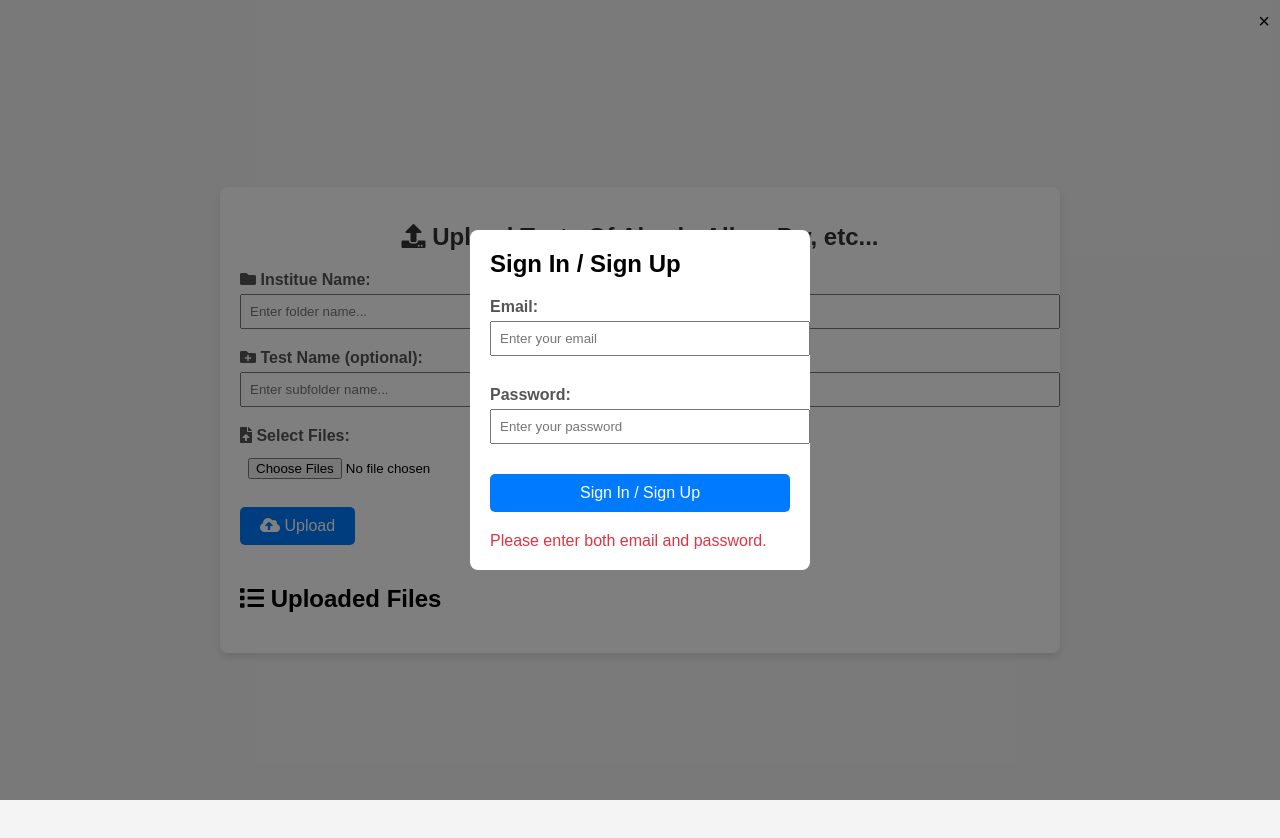
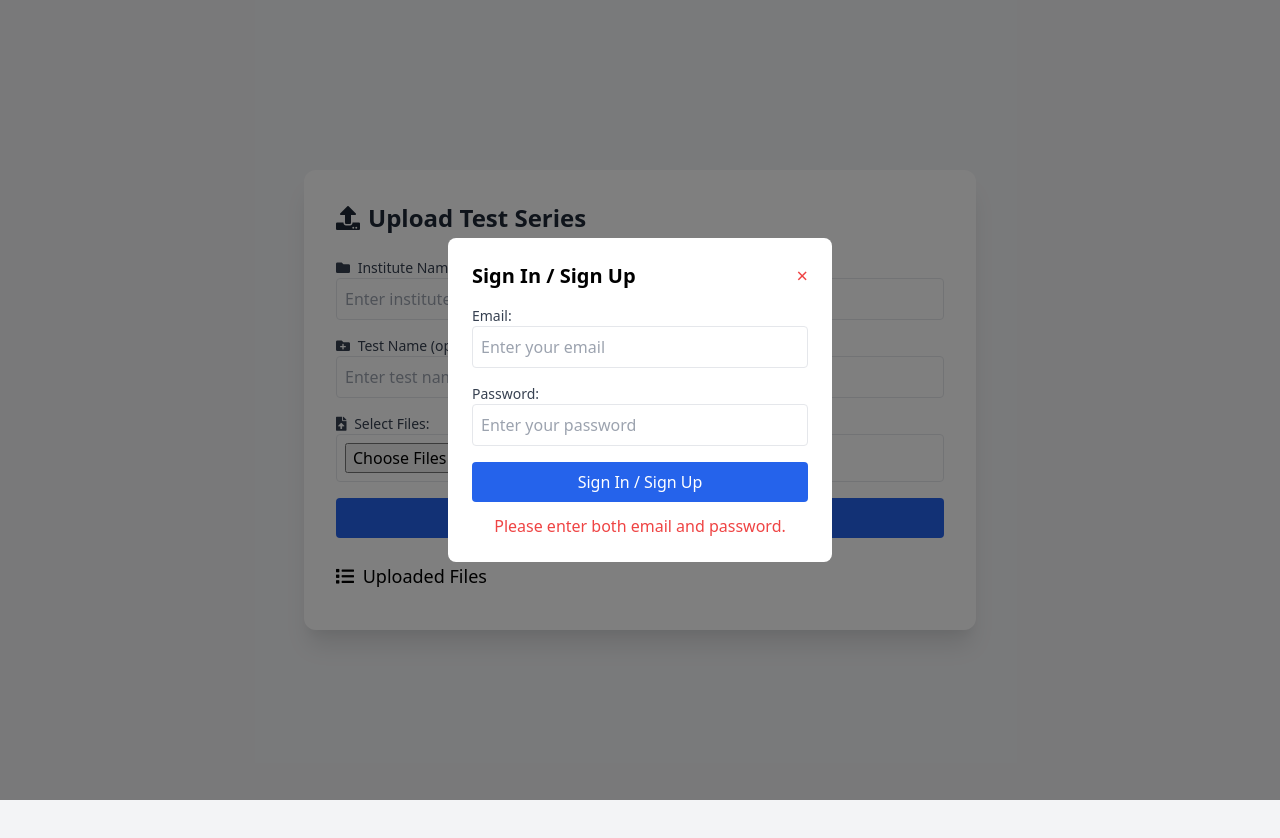
Before and after one commit to itzme-challa/NEET-TESTS, a plain HTML site: page admin.html in a window 1280 px wide. Both pictures are taken after a click on the button "Sign In / Sign Up". After the commit the page ends 800 px from the top, so only its background shows below. Drawn offline with nearby package versions, Linux system fonts and the light colour scheme; no server answers.

Commit message:
Update admin.html

```diff
--- a/admin.html
+++ b/admin.html
@@ -1,230 +1,69 @@
-<!DOCTYPE html>
+ <!DOCTYPE html>
 <html lang="en">
 <head>
     <meta charset="UTF-8">
     <meta name="viewport" content="width=device-width, initial-scale=1.0">
-    <title>Firebase Multi-File Upload with Authentication</title>
+    <title>Admin File Upload</title>
+    <link href="https://cdn.jsdelivr.net/npm/tailwindcss@2.2.19/dist/tailwind.min.css" rel="stylesheet">
     <link rel="stylesheet" href="https://cdnjs.cloudflare.com/ajax/libs/font-awesome/5.15.4/css/all.min.css">
-    <style>
-        body {
-            font-family: Arial, sans-serif;
-            background-color: #f4f4f4;
-            margin: 0;
-            padding: 20px;
-            display: flex;
-            justify-content: center;
-            align-items: center;
-            height: 100vh;
-        }
-        .container {
-            background: #ffffff;
-            border-radius: 8px;
-            box-shadow: 0 4px 8px rgba(0, 0, 0, 0.1);
-            padding: 20px;
-            max-width: 800px;
-            width: 100%;
-        }
-        h1 {
-            font-size: 24px;
-            color: #333;
-            margin-bottom: 20px;
-            text-align: center;
-        }
-        .input-group {
-            margin-bottom: 20px;
-        }
-        .input-group label {
-            display: block;
-            margin-bottom: 5px;
-            font-weight: bold;
-            color: #555;
-        }
-        .input-group input[type="text"],
-        .input-group input[type="file"] {
-            display: block;
-            width: 100%;
-            padding: 8px;
-            margin-bottom: 10px;
-        }
-        .btn {
-            display: inline-block;
-            padding: 10px 20px;
-            font-size: 16px;
-            color: #ffffff;
-            background-color: #007bff;
-            border: none;
-            border-radius: 5px;
-            cursor: pointer;
-            text-align: center;
-            text-decoration: none;
-        }
-        .btn:hover {
-            background-color: #0056b3;
-        }
-        .status {
-            margin-top: 20px;
-            font-size: 16px;
-            color: #333;
-        }
-        .status.success {
-            color: #28a745;
-        }
-        .status.error {
-            color: #dc3545;
-        }
-        .file-list {
-            margin-top: 20px;
-        }
-        .file-item {
-            display: flex;
-            justify-content: space-between;
-            align-items: center;
-            margin-bottom: 10px;
-            padding: 10px;
-            border: 1px solid #ddd;
-            border-radius: 5px;
-            background-color: #f9f9f9;
-        }
-        .file-item a {
-            color: #007bff;
-            text-decoration: none;
-            font-size: 16px;
-        }
-        .file-item a:hover {
-            text-decoration: underline;
-        }
-        .progress-bar-container {
-            margin-top: 10px;
-            width: 100%;
-            background-color: #f3f3f3;
-            border-radius: 5px;
-            overflow: hidden;
-            position: relative;
-        }
-        .progress-bar {
-            height: 20px;
-            background-color: #007bff;
-            width: 0;
-            text-align: center;
-            color: #fff;
-            line-height: 20px;
-            position: absolute;
-            left: 0;
-            top: 0;
-            border-radius: 5px;
-        }
-        .progress-text {
-            position: absolute;
-            width: 100%;
-            text-align: center;
-            line-height: 20px;
-        }
-        .modal {
-            display: none;
-            position: fixed;
-            top: 0;
-            left: 0;
-            width: 100%;
-            height: 100%;
-            background: rgba(0, 0, 0, 0.5);
-            justify-content: center;
-            align-items: center;
-        }
-        .modal-content {
-            background: #fff;
-            padding: 20px;
-            border-radius: 8px;
-            width: 300px;
-        }
-        .modal-content h2 {
-            margin-top: 0;
-        }
-        .modal-content input {
-            width: 100%;
-            padding: 8px;
-            margin-bottom: 10px;
-        }
-        .modal-content button {
-            width: 100%;
-            padding: 10px;
-            font-size: 16px;
-            color: #fff;
-            background-color: #007bff;
-            border: none;
-            border-radius: 5px;
-            cursor: pointer;
-        }
-        .modal-content button:hover {
-            background-color: #0056b3;
-        }
-        .modal-content .close {
-            position: absolute;
-            top: 10px;
-            right: 10px;
-            font-size: 20px;
-            cursor: pointer;
-        }
-        .account-info {
-            margin-bottom: 20px;
-            font-size: 16px;
-            color: #333;
-        }
-        .file-list {
-            margin-top: 20px;
-            max-height: 400px;
-            overflow-y: auto;
-        }
-        .file-item {
-            background: #ffffff;
-            border: 1px solid #ddd;
-            border-radius: 5px;
-            padding: 10px;
-            margin-bottom: 10px;
-        }
-    </style>
 </head>
-<body>
-    <div class="container">
-        <h1><i class="fas fa-upload icon"></i> Upload Tests Of Akash, Allen, Pw, etc...</h1>
+<body class="bg-gray-100 min-h-screen flex items-center justify-center">
+    <div class="container mx-auto bg-white rounded-xl shadow-xl p-8 max-w-2xl w-full">
+        <h1 class="text-2xl font-bold text-gray-800 mb-6 flex items-center">
+            <i class="fas fa-upload mr-2"></i> Upload Test Series
+        </h1>
 
-        <div id="authModal" class="modal">
-            <div class="modal-content">
-                <span class="close" id="closeModal">&times;</span>
-                <h2>Sign In / Sign Up</h2>
-                <div class="input-group">
-                    <label for="email">Email:</label>
-                    <input type="email" id="email" placeholder="Enter your email" required>
+        <div id="authModal" class="fixed inset-0 bg-black bg-opacity-50 hidden items-center justify-center">
+            <div class="bg-white p-6 rounded-lg w-96">
+                <span class="cursor-pointer text-red-500 text-xl float-right" id="closeModal">&times;</span>
+                <h2 class="text-xl font-bold mb-4">Sign In / Sign Up</h2>
+                <div class="mb-4">
+                    <label for="email" class="block text-sm font-medium text-gray-700">Email:</label>
+                    <input type="email" id="email" placeholder="Enter your email"
+                           class="w-full p-2 border rounded focus:outline-none focus:ring-2 focus:ring-blue-500">
                 </div>
-                <div class="input-group">
-                    <label for="password">Password:</label>
-                    <input type="password" id="password" placeholder="Enter your password" required>
+                <div class="mb-4">
+                    <label for="password" class="block text-sm font-medium text-gray-700">Password:</label>
+                    <input type="password" id="password" placeholder="Enter your password"
+                           class="w-full p-2 border rounded focus:outline-none focus:ring-2 focus:ring-blue-500">
                 </div>
-                <button id="authButton">Sign In / Sign Up</button>
-                <div id="authStatus" class="status"></div>
+                <button id="authButton" class="w-full bg-blue-600 text-white p-2 rounded hover:bg-blue-700">Sign In / Sign Up</button>
+                <div id="authStatus" class="mt-3 text-center"></div>
             </div>
         </div>
 
-        <div class="account-info" id="accountInfo" style="display: none;">
-            <strong>Account:</strong> <span id="accountEmail"></span> | <button id="logoutButton" class="btn">Logout</button>
+        <div id="accountInfo" class="mb-6 hidden">
+            <span class="font-medium">Account: </span><span id="accountEmail"></span>
+            <button id="logoutButton" class="ml-4 bg-red-600 text-white px-3 py-1 rounded hover:bg-red-700">Logout</button>
         </div>
 
-        <div class="input-group">
-            <label for="folderName"><i class="fas fa-folder icon"></i> Institue Name:</label>
-            <input type="text" id="folderName" placeholder="Enter folder name..." required>
+        <div class="mb-4">
+            <label for="folderName" class="block text-sm font-medium text-gray-700">
+                <i class="fas fa-folder mr-1"></i> Institute Name:
+            </label>
+            <input type="text" id="folderName" placeholder="Enter institute name..."
+                   class="w-full p-2 border rounded focus:outline-none focus:ring-2 focus:ring-blue-500">
         </div>
-        <div class="input-group">
-            <label for="subFolderName"><i class="fas fa-folder-plus icon"></i> Test Name (optional):</label>
-            <input type="text" id="subFolderName" placeholder="Enter subfolder name...">
+        <div class="mb-4">
+            <label for="subFolderName" class="block text-sm font-medium text-gray-700">
+                <i class="fas fa-folder-plus mr-1"></i> Test Name (optional):
+            </label>
+            <input type="text" id="subFolderName" placeholder="Enter test name..."
+                   class="w-full p-2 border rounded focus:outline-none focus:ring-2 focus:ring-blue-500">
         </div>
-        <div class="input-group">
-            <label for="fileInput"><i class="fas fa-file-upload icon"></i> Select Files:</label>
-            <input type="file" id="fileInput" multiple>
+        <div class="mb-4">
+            <label for="fileInput" class="block text-sm font-medium text-gray-700">
+                <i class="fas fa-file-upload mr-1"></i> Select Files:
+            </label>
+            <input type="file" id="fileInput" multiple accept=".pdf"
+                   class="w-full p-2 border rounded">
         </div>
-        <button id="uploadButton" class="btn"><i class="fas fa-cloud-upload-alt"></i> Upload</button>
-        <div id="status" class="status"></div>
-
-        <div id="fileList" class="file-list">
-            <h2><i class="fas fa-list icon"></i> Uploaded Files</h2>
+        <button id="uploadButton" class="w-full bg-blue-600 text-white p-2 rounded hover:bg-blue-700 disabled:bg-gray-400" disabled>
+            <i class="fas fa-cloud-upload-alt"></i> Upload
+        </button>
+        <div id="status" class="mt-4"></div>
+        <div id="fileList" class="mt-6 max-h-96 overflow-y-auto">
+            <h2 class="text-lg font-medium mb-2"><i class="fas fa-list mr-1"></i> Uploaded Files</h2>
         </div>
     </div>
 
@@ -245,7 +84,6 @@
         };
 
         firebase.initializeApp(firebaseConfig);
-
         const auth = firebase.auth();
         const storage = firebase.storage();
         const database = firebase.database();
@@ -275,12 +113,10 @@
                 auth.signInWithEmailAndPassword(email, password)
                     .catch(() => auth.createUserWithEmailAndPassword(email, password))
                     .catch((error) => {
-                        authStatus.textContent = `Error: ${error.message}`;
-                        authStatus.className = 'status error';
+                        authStatus.innerHTML = `<div class="text-red-500">Error: ${error.message}</div>`;
                     });
             } else {
-                authStatus.textContent = 'Please enter both email and password.';
-                authStatus.className = 'status error';
+                authStatus.innerHTML = '<div class="text-red-500">Please enter both email and password.</div>';
             }
         });
 
@@ -300,14 +136,17 @@
 
         logoutButton.addEventListener('click', () => {
             auth.signOut().then(() => {
-                accountInfo.style.display = 'none';
                 showAuthModal();
             }).catch((error) => {
                 console.error('Sign Out Error', error);
             });
         });
 
-        document.getElementById('uploadButton').addEventListener('click', () => {
+        function generateRandomId() {
+            return Math.random().toString(36).substr(2, 9);
+        }
+
+        uploadButton.addEventListener('click', () => {
             if (!auth.currentUser) {
                 showAuthModal();
                 return;
@@ -319,36 +158,32 @@
             const files = fileInput.files;
 
             if (files.length === 0) {
-                document.getElementById('status').textContent = 'No files selected';
-                document.getElementById('status').className = 'status error';
+                document.getElementById('status').innerHTML = '<div class="text-red-500">No files selected</div>';
                 return;
             }
 
             if (!folderName) {
-                document.getElementById('status').textContent = 'Folder name is required';
-                document.getElementById('status').className = 'status error';
+                document.getElementById('status').innerHTML = '<div class="text-red-500">Folder name is required</div>';
                 return;
             }
 
             let path = folderName;
-            if (subFolderName) {
-                path += `/${subFolderName}`;
-            }
+            if (subFolderName) path += `/${subFolderName}`;
 
             const statusElement = document.getElementById('status');
-            statusElement.textContent = 'Uploading...';
-            statusElement.className = 'status';
+            statusElement.innerHTML = '<div class="text-blue-600">Uploading...</div>';
 
             Array.from(files).forEach(file => {
+                const pdfId = generateRandomId();
                 const storageRef = storage.ref(`${path}/${file.name}`);
                 const uploadTask = storageRef.put(file);
 
                 const progressContainer = document.createElement('div');
-                progressContainer.className = 'progress-bar-container';
+                progressContainer.className = 'w-full bg-gray-200 rounded h-5 mt-2 relative';
                 const progressBar = document.createElement('div');
-                progressBar.className = 'progress-bar';
+                progressBar.className = 'bg-blue-600 h-full rounded text-white text-xs leading-5 text-center';
                 const progressText = document.createElement('div');
-                progressText.className = 'progress-text';
+                progressText.className = 'absolute w-full text-center text-xs';
                 progressContainer.appendChild(progressBar);
                 progressContainer.appendChild(progressText);
                 statusElement.appendChild(progressContainer);
@@ -358,9 +193,8 @@
                     progressBar.style.width = progress + '%';
                     progressText.textContent = Math.round(progress) + '%';
                 }, (error) => {
-                    console.error('Upload failed:', error);
-                    progressText.textContent = `Error: ${error.message}`;
-                    progressBar.style.backgroundColor = '#dc3545';
+                    progressText.innerHTML = `<div class="text-red-500">Error: ${error.message}</div>`;
+                    progressBar.className = 'bg-red-600 h-full rounded';
                 }, () => {
                     uploadTask.snapshot.ref.getDownloadURL().then((downloadURL) => {
                         const fileData = {
@@ -369,27 +203,21 @@
                             date: new Date().toISOString(),
                             folder: folderName,
                             subfolder: subFolderName || '',
-                            uid: auth.currentUser.uid
+                            uid: auth.currentUser.uid,
+                            pdfId: pdfId
                         };
 
                         database.ref('files').push(fileData, (error) => {
                             if (error) {
-                                console.error('Error saving file data:', error);
-                                statusElement.textContent = `Error saving file data: ${error.message}`;
-                                statusElement.className = 'status error';
+                                statusElement.innerHTML = `<div class="text-red-500">Error saving file data: ${error.message}</div>`;
                             } else {
-                                statusElement.textContent = 'Files uploaded and data saved successfully';
-                                statusElement.className = 'status success';
+                                statusElement.innerHTML = '<div class="text-green-500">Files uploaded successfully</div>';
                                 fileInput.value = '';
                                 document.getElementById('folderName').value = '';
                                 document.getElementById('subFolderName').value = '';
                                 loadFileList();
                             }
                         });
-                    }).catch((error) => {
-                        console.error('Error getting download URL:', error);
-                        statusElement.textContent = `Error getting download URL: ${error.message}`;
-                        statusElement.className = 'status error';
                     });
                 });
             });
@@ -397,28 +225,24 @@
 
         function loadFileList() {
             const fileListElement = document.getElementById('fileList');
-            fileListElement.innerHTML = '<h2><i class="fas fa-list icon"></i> Uploaded Files</h2>';
+            fileListElement.innerHTML = '<h2 class="text-lg font-medium mb-2"><i class="fas fa-list mr-1"></i> Uploaded Files</h2>';
 
             database.ref('files').orderByChild('uid').equalTo(auth.currentUser.uid).once('value').then((snapshot) => {
                 snapshot.forEach((childSnapshot) => {
                     const fileData = childSnapshot.val();
                     const fileItem = document.createElement('div');
-                    fileItem.className = 'file-item';
+                    fileItem.className = 'flex justify-between items-center bg-gray-50 p-3 rounded mb-2';
                     fileItem.innerHTML = `
-                        <div class="file-name">${fileData.name} (${fileData.folder}/${fileData.subfolder})</div>
-                        <a href="${fileData.url}" class="file-link" target="_blank"><i class="fas fa-link"></i> View</a>
-                    `;
+                        <span>${fileData.name} (${fileData.folder}${fileData.subfolder ? '/' + fileData.subfolder : ''})</span>
+                        <a href="view.html?pdfid=${fileData.pdfId}" target="_blank" class="text-blue-600 hover:underline">
+                            <i class="fas fa-link"></i> View
+                        </a>`;
                     fileListElement.appendChild(fileItem);
                 });
             }).catch((error) => {
-                console.error('Error loading file list:', error);
-                const statusElement = document.getElementById('status');
-                statusElement.textContent = `Error loading file list: ${error.message}`;
-                statusElement.className = 'status error';
+                document.getElementById('status').innerHTML = `<div class="text-red-500">Error loading file list: ${error.message}</div>`;
             });
         }
-
-        loadFileList();
     </script>
 </body>
 </html>
```
